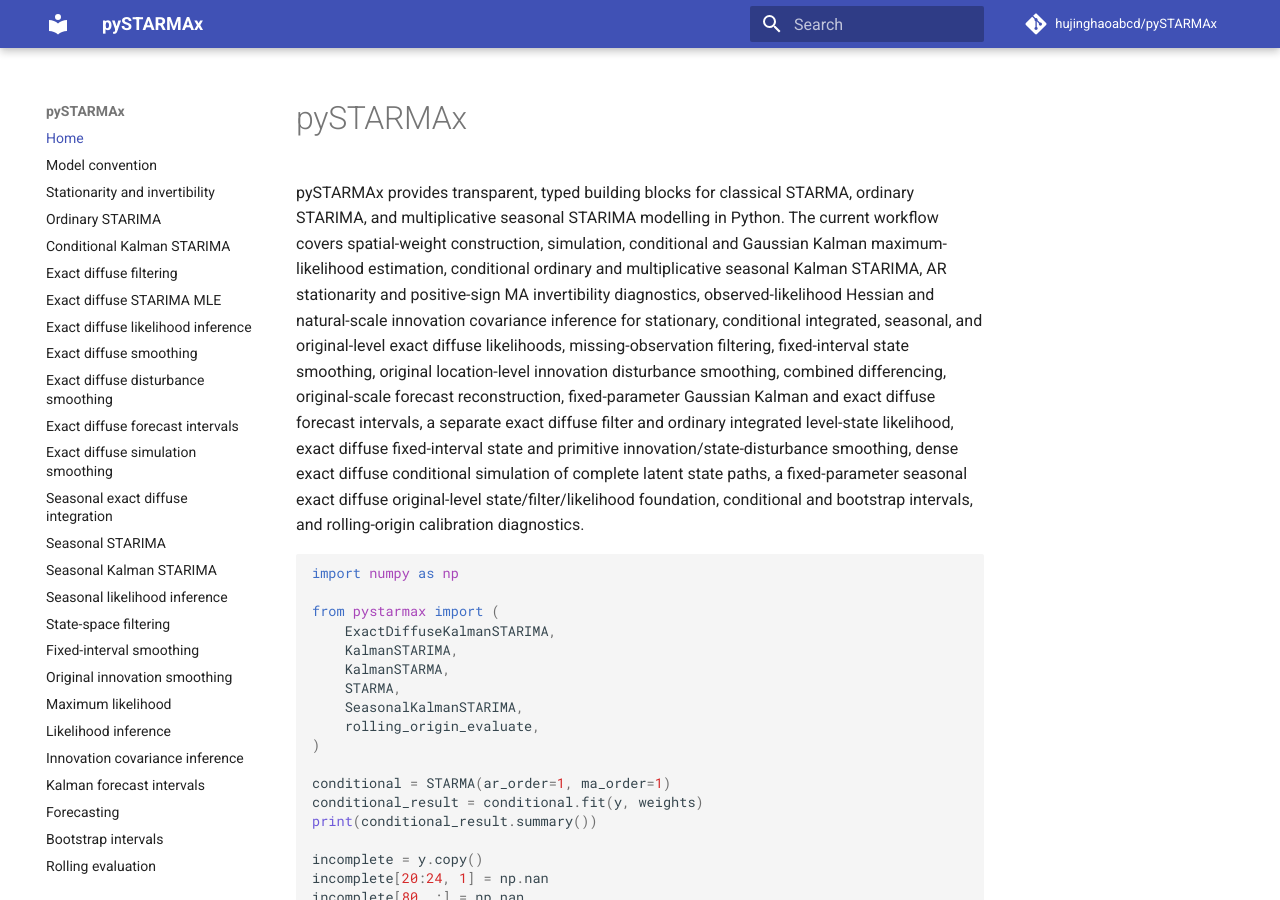
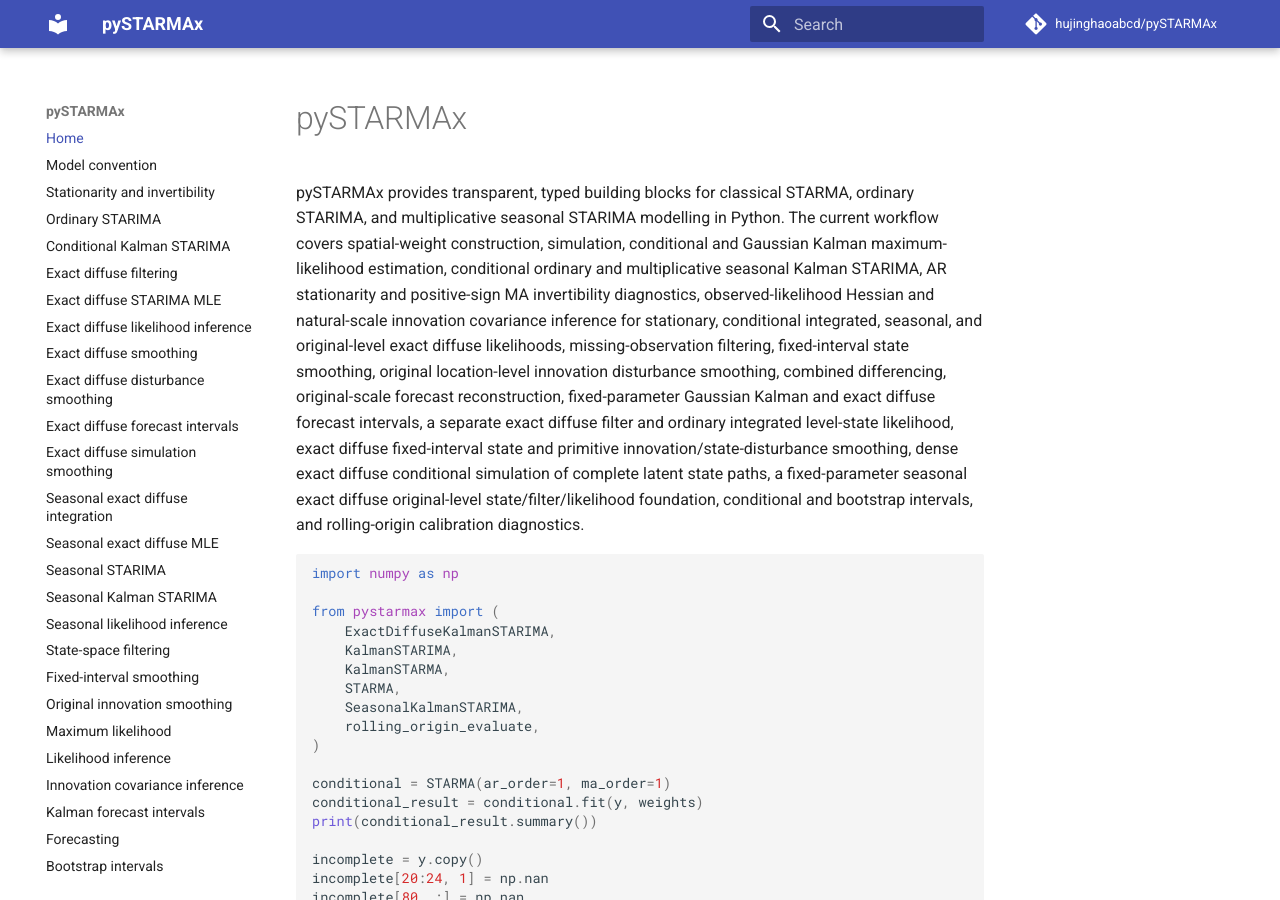
Before and after one commit to hujinghaoabcd/pySTARMAx, an MkDocs documentation site: the page built from docs/index.md, in a window 1280 px wide and 900 px high. Built offline with MkDocs 1.6.1 and Material for MkDocs 9.7.7, drawn with Linux system fonts in a browser that asks for light colours; comment, search, counter and statistics services are not loaded.

Commit message:
Add seasonal exact diffuse MLE navigation

```diff
--- a/mkdocs.yml
+++ b/mkdocs.yml
@@ -18,6 +18,7 @@ nav:
   - Exact diffuse forecast intervals: exact_diffuse_forecast_intervals.md
   - Exact diffuse simulation smoothing: exact_diffuse_simulation_smoothing.md
   - Seasonal exact diffuse integration: exact_seasonal_integrated.md
+  - Seasonal exact diffuse MLE: seasonal_exact_diffuse_mle.md
   - Seasonal STARIMA: seasonal.md
   - Seasonal Kalman STARIMA: seasonal_maximum_likelihood.md
   - Seasonal likelihood inference: seasonal_likelihood_inference.md
```
